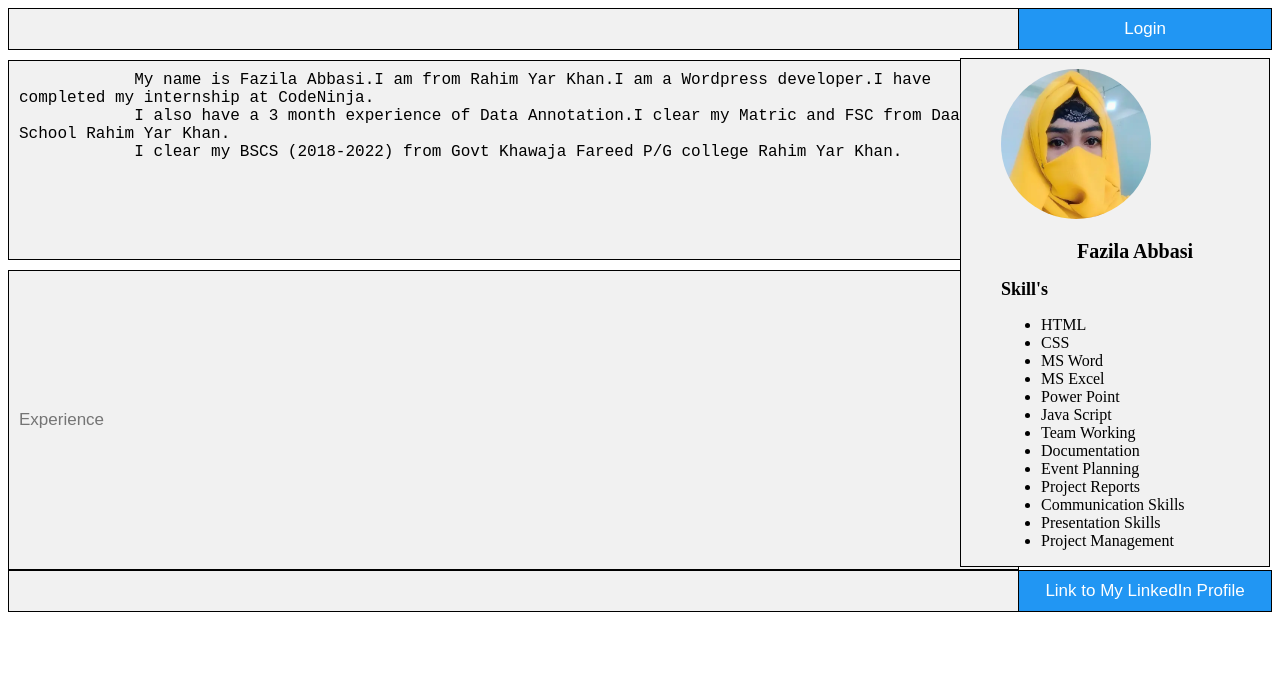
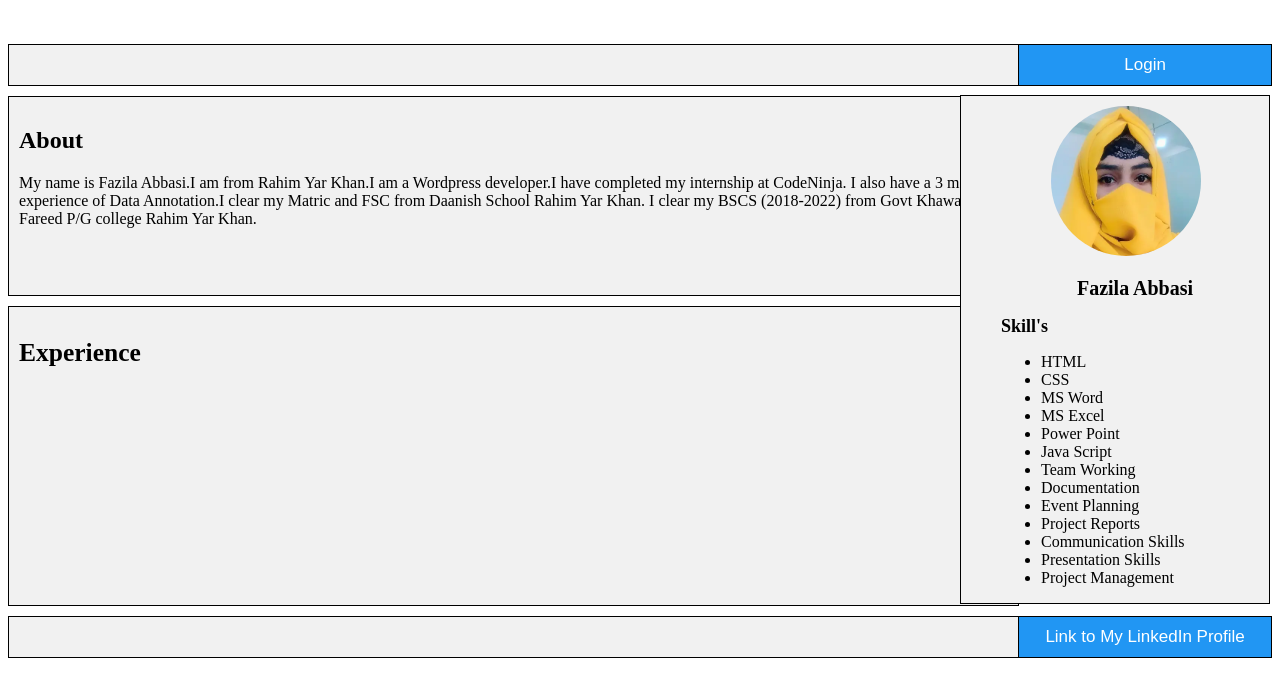
Before and after one commit to FazilaAbbasi/Fazila-HTML-CSS-Basics, a plain HTML site: page index.html in a window 1280 px wide. Drawn offline with Linux system fonts and the light colour scheme.

Commit message:
to create some changes

```diff
--- a/index.html
+++ b/index.html
@@ -10,22 +10,27 @@
     <title>Portfolio page</title>
 </head>
 <body>
-    <section class="Portfolio">
+    <section class="portfolio">
          <!-- The form -->
     <form class="example" action="action_page.php">
-        <input type="text" placeholder="" name="search">
+        <input type="text" class="header" name="country" value="" readonly><br><br>
         <button type="submit"><i class=""></i>Login</button>
         <!-- About section -->
-        <textarea class="about" name="about" rows="3" cols="20">
-            My name is Fazila Abbasi.I am from Rahim Yar Khan.I am a Wordpress developer.I have completed my internship at CodeNinja.
-            I also have a 3 month experience of Data Annotation.I clear my Matric and FSC from Daanish School Rahim Yar Khan.
-            I clear my BSCS (2018-2022) from Govt Khawaja Fareed P/G college Rahim Yar Khan.
-            </textarea>
+        <div class="about">
+            <h1>About</h1>
+            <p> My name is Fazila Abbasi.I am from Rahim Yar Khan.I am a Wordpress developer.I have completed my internship at CodeNinja.
+                I also have a 3 month experience of Data Annotation.I clear my Matric and FSC from Daanish School Rahim Yar Khan.
+                I clear my BSCS (2018-2022) from Govt Khawaja Fareed P/G college Rahim Yar Khan.</p>
+        </div>
         <!-- Experience section -->
-        <input class="experience" type="text" placeholder="Experience">
+        <div class="experience">
+            <h1>Experience</h1>
+
+        </div>
         <!-- Footer section -->
             <div class="footer">
-                <input type="text" placeholder="" name="search">
+                <!-- <input type="text" placeholder="" name="search">  -->
+                <input type="text" name="footer" value="" readonly><br><br>
                 <a href="https://www.linkedin.com/in/fazila-abbasi-a07b18264/">
                     <button>Link to My LinkedIn Profile</button>
                   </a>
--- a/style.css
+++ b/style.css
@@ -2,7 +2,7 @@
     box-sizing: border-box;
 
   }
-  .Portfolio{
+  .portfolio{
     width: 100%;
     margin-left: auto;
     margin-right: auto;
@@ -11,13 +11,17 @@
   }
 
   /* Style the search field */
-  form.example input[type=text] {
+   form.example input[type=text] {
     padding: 10px;
     font-size: 17px;
     border: 1px solid black;
     float: left;
     width: 80%;
     background: #f1f1f1;
+
+  }
+  .header{
+    margin-top: 35.5px;
   }
 
   /* Style the submit button */
@@ -60,6 +64,7 @@
     height: 300px;
     background: #f1f1f1;
     margin-top: 10px;
+    margin-bottom: 10px;
 
 }
 /* Footer section */
@@ -82,7 +87,7 @@
     width: 310px;
     right: 0;
     border: 1px solid black;
-    margin-top: 50px;
+    margin-top: 15px;
     margin-right: 10px;
     background-color: #f1f1f1;
     position: fixed;
@@ -98,7 +103,7 @@
     background-position: center;
     background-repeat: no-repeat;
     background-size: cover;
-    margin: 10px 0px 0px 40px
+    margin: 10px 0px 0px 90px
 
 
 
```
